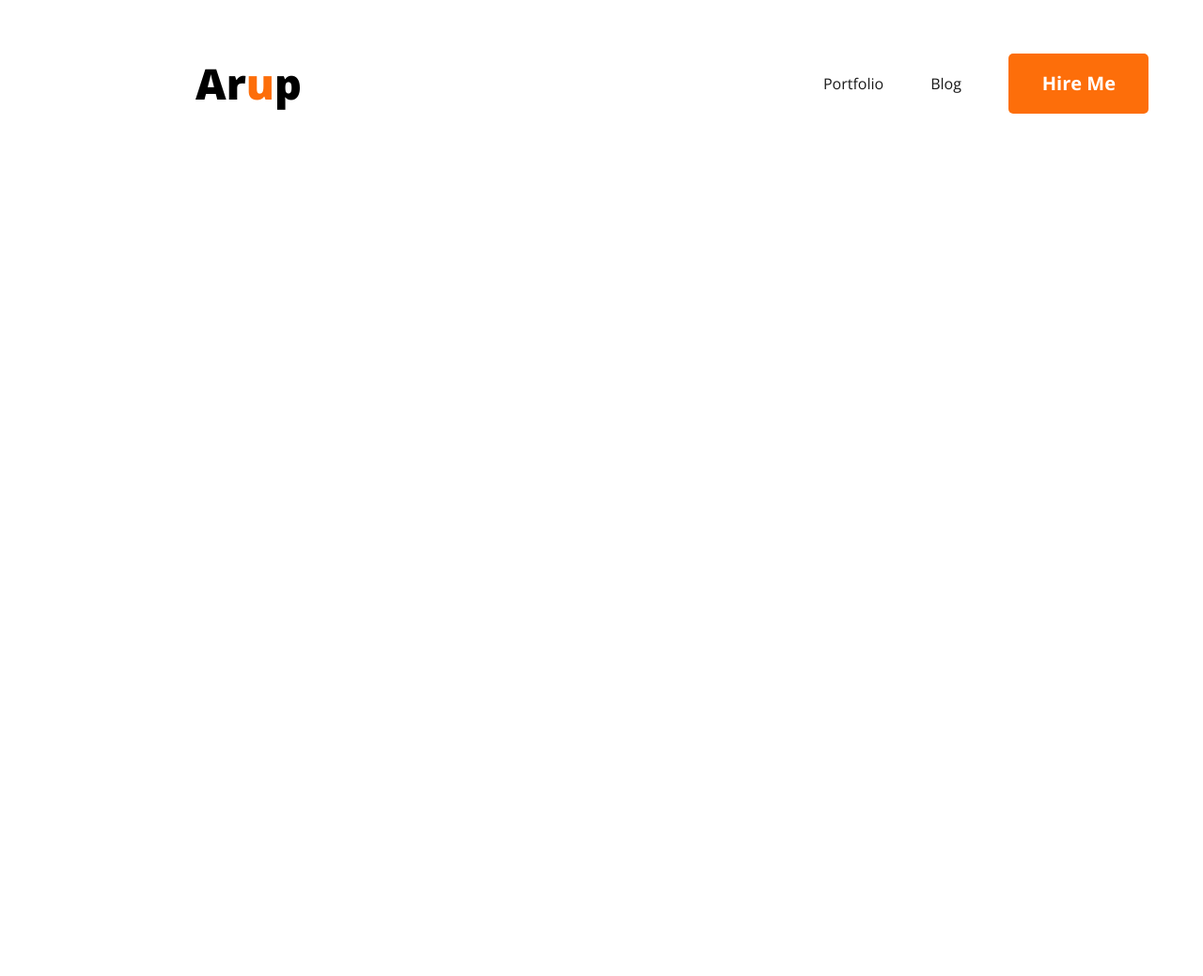
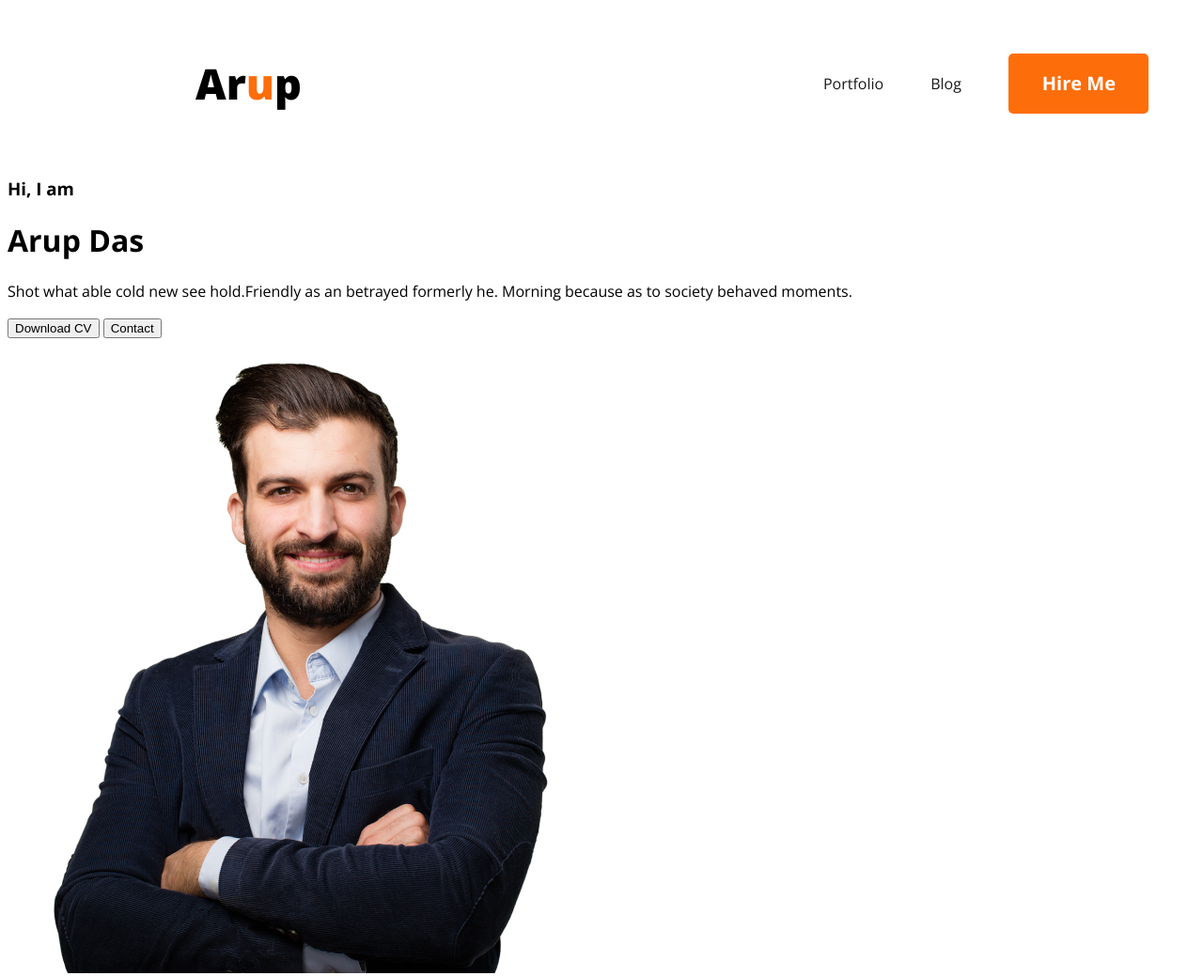
Before and after one commit to arupcd/dev-web-portfolio, a plain HTML site: page index.html in a window 1280 px wide. Shown: the whole page at 94% size. Before the commit the page ends 800 px from the top, so only its background shows below. Drawn offline with nearby package versions, Linux system fonts and the light colour scheme.

Commit message:
content added

```diff
--- a/index.html
+++ b/index.html
@@ -8,6 +8,7 @@
 </head>
 <body class="open-sans-normal">
     <header>
+
         <nav>
             <h3 class="nav-title">Ar<span class="text-primary">u</span>p</h3>
             <ul>
@@ -16,6 +17,19 @@
                 <li><a class="btn-primary" href="#">Hire Me</a></li>
             </ul>
         </nav>
+
+        <div class="banner">
+            <div class="banner-content">
+                <h3>Hi, I am</h3>
+                <h1>Arup Das</h1>
+                <p class="banner-description">
+                    Shot what able cold new see hold.Friendly as an betrayed formerly he. Morning because as to society behaved moments.
+                </p>
+                <button>Download CV</button>
+                <button>Contact</button>
+            </div>
+            <img src="images/hardy.png" alt="">
+        </div>
     </header>
 
 
```
